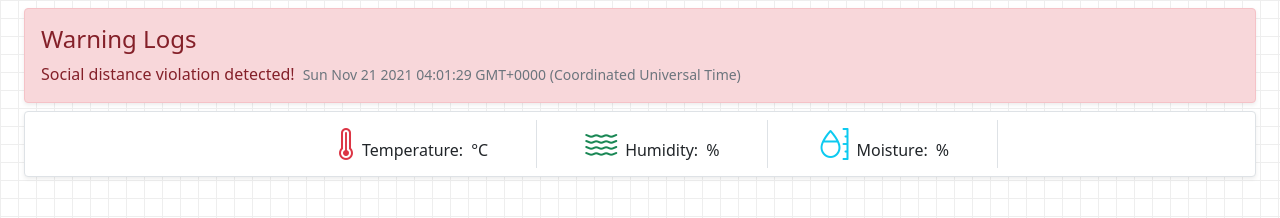
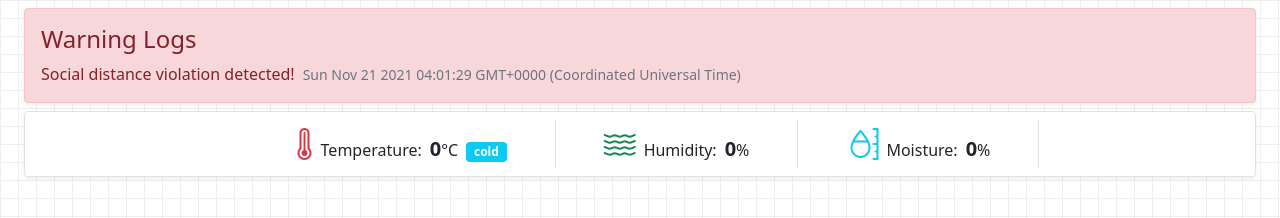
Before and after one commit to mnskgrayce/ed3-anticovid, a React (Create React App) app in the folder user-interface/: page / in a window 1280 px wide. Shown: the top 218 px of the page. Built offline with nearby package versions, Linux system fonts and the light colour scheme; no server answers.

Commit message:
test fixes for badge auto-update (temperature only)

```diff
--- a/user-interface/src/components/SensorBar.js
+++ b/user-interface/src/components/SensorBar.js
@@ -1,36 +1,85 @@
+import { useState } from "react";
 import Badge from "react-bootstrap/Badge";
 import socketIOClient from "socket.io-client";
 
-const SensorBar = ({url}) => {
+const SensorBar = ({ url }) => {
   const ENDPOINT = `${url}:4000`;
+
+  const [temperature, setTemperature] = useState(0);
+  const [humidity, setHumidity] = useState(0);
+  const [moisture, setMoisture] = useState(0);
 
   const socket = socketIOClient(ENDPOINT);
   socket.on("sensor", function (data) {
     //Dictionary  {"temperature": temperature,"humidity":humidity, "moisture":moisture}
-    var temperature = data.temperature
-    var  humidity = data.humidity
-    var moisture = data.moisture
 
-    //Temperature and background
-    var color_temp = temperature <= 20? "blue": temperature > 20 && temperature < 35? "orange": temperature >= 35? "red": "blue"
-    var status_temp = temperature <= 20? "cold": temperature > 20 && temperature < 35? "normal": temperature >= 35? "hot": "cold"
-    document.getElementById("temp_id").innerHTML = temperature;
-    document.getElementById("badge_temp_id").style.backgroundColor = color_temp
-    document.getElementById("badge_temp_id").innerHTML = status_temp
+    setTemperature(data.temperature);
+    setHumidity(data.humidity);
+    setMoisture(data.moisture);
+
+    // //Temperature and background
+    // var color_temp =
+    //   temperature <= 20
+    //     ? "blue"
+    //     : temperature > 20 && temperature < 35
+    //     ? "orange"
+    //     : temperature >= 35
+    //     ? "red"
+    //     : "blue";
+    // var status_temp =
+    //   temperature <= 20
+    //     ? "cold"
+    //     : temperature > 20 && temperature < 35
+    //     ? "normal"
+    //     : temperature >= 35
+    //     ? "hot"
+    //     : "cold";
+    // document.getElementById("temp_id").innerHTML = temperature;
+    // document.getElementById("badge_temp_id").style.backgroundColor = color_temp;
+    // document.getElementById("badge_temp_id").innerHTML = status_temp;
 
     //Humidityand background
-    var color_humi = humidity <= 50? "red": humidity > 50 && humidity < 70? "green": humidity >= 70? "blue": "red"
-    var status_humi = humidity <= 50? "red": humidity > 50 && humidity < 70? "green": humidity >= 70? "blue": "red"
+    var color_humi =
+      humidity <= 50
+        ? "red"
+        : humidity > 50 && humidity < 70
+        ? "green"
+        : humidity >= 70
+        ? "blue"
+        : "red";
+    var status_humi =
+      humidity <= 50
+        ? "red"
+        : humidity > 50 && humidity < 70
+        ? "green"
+        : humidity >= 70
+        ? "blue"
+        : "red";
     document.getElementById("humidity_id").innerHTML = humidity;
-    document.getElementById("badge_humi_id").style.backgroundColor = color_humi
-    document.getElementById("badge_humi_id").innerHTML = status_humi
+    document.getElementById("badge_humi_id").style.backgroundColor = color_humi;
+    document.getElementById("badge_humi_id").innerHTML = status_humi;
 
     //Moisture background
-    var color_moist = moisture <= 50? "red": moisture > 50 && moisture < 70? "green": moisture >= 70? "blue": "red"
-    var status_moist= moisture <= 50? "red": moisture > 50 && moisture < 70? "green": moisture >= 70? "blue": "red"
+    var color_moist =
+      moisture <= 50
+        ? "red"
+        : moisture > 50 && moisture < 70
+        ? "green"
+        : moisture >= 70
+        ? "blue"
+        : "red";
+    var status_moist =
+      moisture <= 50
+        ? "red"
+        : moisture > 50 && moisture < 70
+        ? "green"
+        : moisture >= 70
+        ? "blue"
+        : "red";
     document.getElementById("moist_id").innerHTML = moisture;
-    document.getElementById("badge_moist_id").style.backgroundColor = color_moist
-    document.getElementById("badge_moist_id").innerHTML = status_moist
+    document.getElementById("badge_moist_id").style.backgroundColor =
+      color_moist;
+    document.getElementById("badge_moist_id").innerHTML = status_moist;
   });
 
   return (
@@ -41,12 +90,31 @@ const SensorBar = ({url}) => {
             className="bi bi-thermometer-high text-danger"
             style={{ "font-size": "2rem" }}
           ></i>
-          Temperature:<span id="temp_id" className="ms-2 fw-bold fs-5" ></span>
+          Temperature:
+          <span id="temp_id" className="ms-2 fw-bold fs-5">
+            {temperature}
+          </span>
           &deg;C
           <Badge
             id="badge_temp_id"
             className="ms-2"
+            bg={
+              temperature <= 20
+                ? "info"
+                : temperature > 20 && temperature < 35
+                ? "warning"
+                : temperature >= 35
+                ? "danger"
+                : ""
+            }
           >
+            {temperature <= 20
+              ? "cold"
+              : temperature > 20 && temperature < 35
+              ? "normal"
+              : temperature >= 35
+              ? "hot"
+              : ""}
           </Badge>
         </div>
 
@@ -55,26 +123,25 @@ const SensorBar = ({url}) => {
             className="bi bi-water me-2 text-success"
             style={{ "font-size": "2rem" }}
           ></i>
-          Humidity:<span id="humidity_id" className="ms-2 fw-bold fs-5"></span>
+          Humidity:
+          <span id="humidity_id" className="ms-2 fw-bold fs-5">
+            {humidity}
+          </span>
           &#37;
-          <Badge
-            id="badge_humi_id"
-            className="ms-2"
-          >
-          </Badge>
+          <Badge id="badge_humi_id" className="ms-2"></Badge>
         </div>
+
         <div className="px-5 border-end">
           <i
             className="bi bi-moisture me-2 text-info"
             style={{ "font-size": "2rem" }}
           ></i>
-          Moisture:<span id="moist_id" className="ms-2 fw-bold fs-5"></span>
+          Moisture:
+          <span id="moist_id" className="ms-2 fw-bold fs-5">
+            {moisture}
+          </span>
           &#37;
-          <Badge
-            className="ms-2"
-            id="badge_moist_id"
-          >
-          </Badge>
+          <Badge className="ms-2" id="badge_moist_id"></Badge>
         </div>
       </div>
     </div>
```
Also changed, not shown: user-interface/src/components/QRCameraPanel.js (+11 -12 lines).
